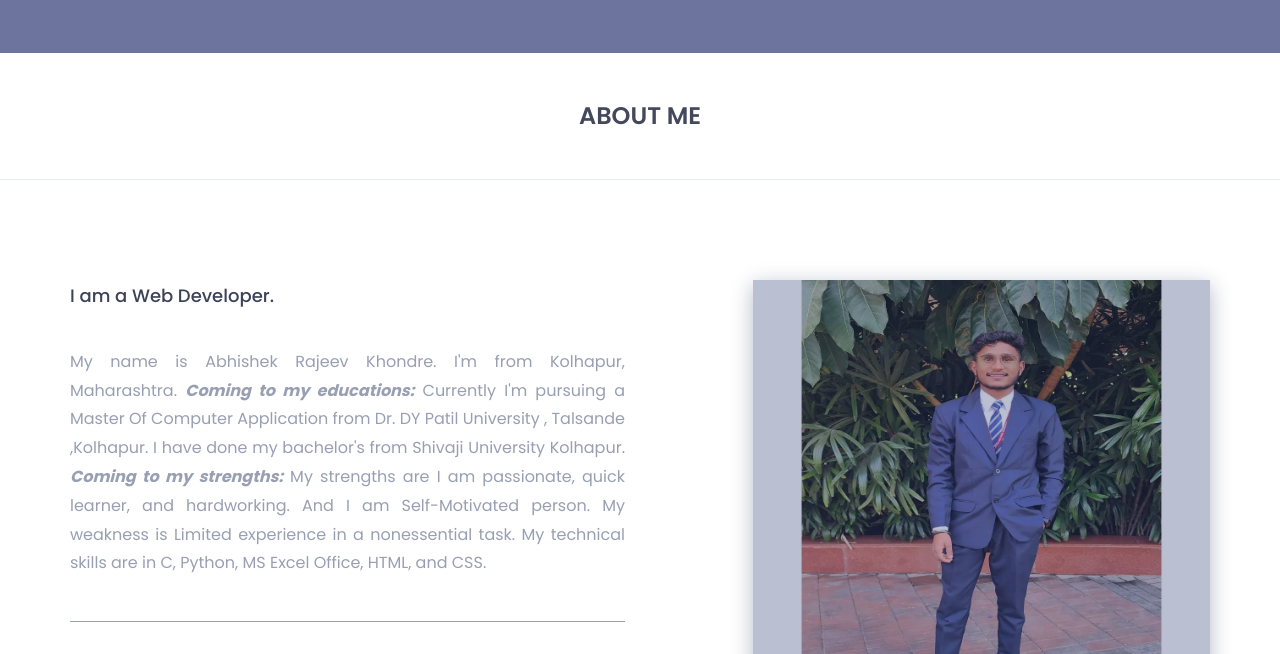
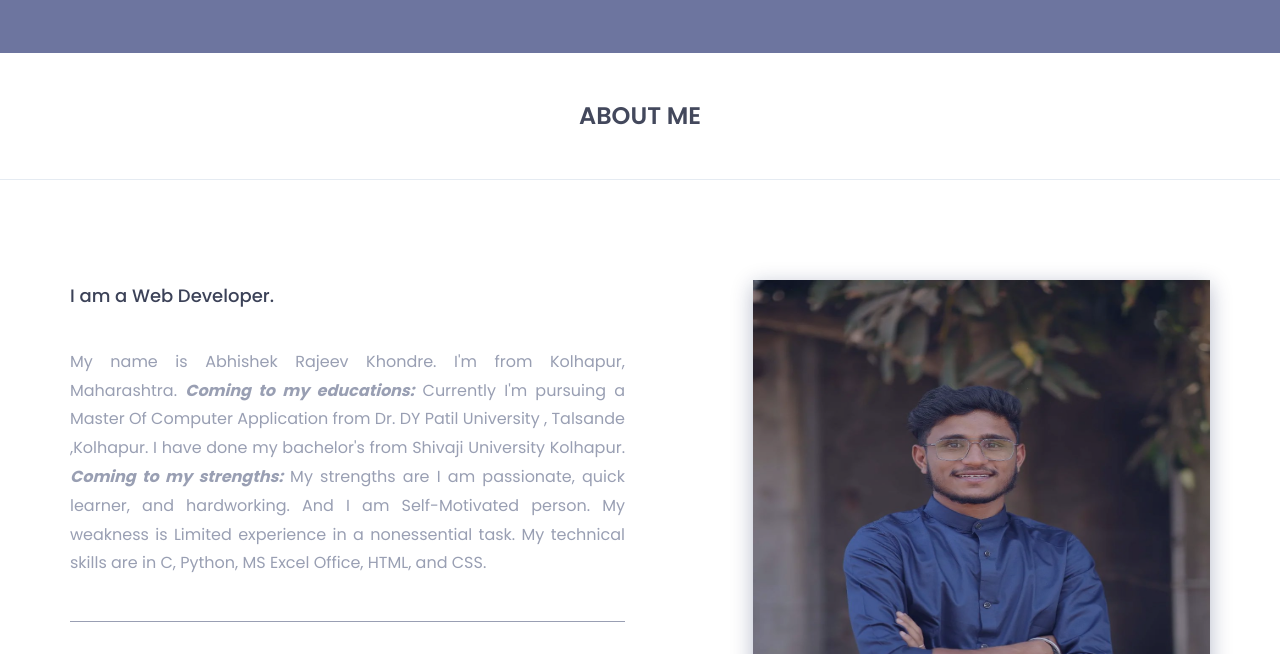
Before and after one commit to AbhiKhondre/Personal-Website, a plain HTML site: page index.html in a window 1280 px wide. Shown: the part 837-1491 px from the top of the page. Drawn offline with nearby package versions, Linux system fonts and the light colour scheme.

Commit message:
Update Photo

```diff
--- a/index.html
+++ b/index.html
@@ -158,7 +158,7 @@
 						</div>
 						<div class="col-sm-offset-1 col-sm-5">
 							<div class="single-about-img">
-								<img src="assets\images\about\Abhi3.img.jpg" alt="profile_image"  width="800">
+								<img src="assets\images\about\Abhi1.img.jpg" alt="profile_image"  width="800">
 								<div class="about-list-icon">
 									<ul>
 
```
